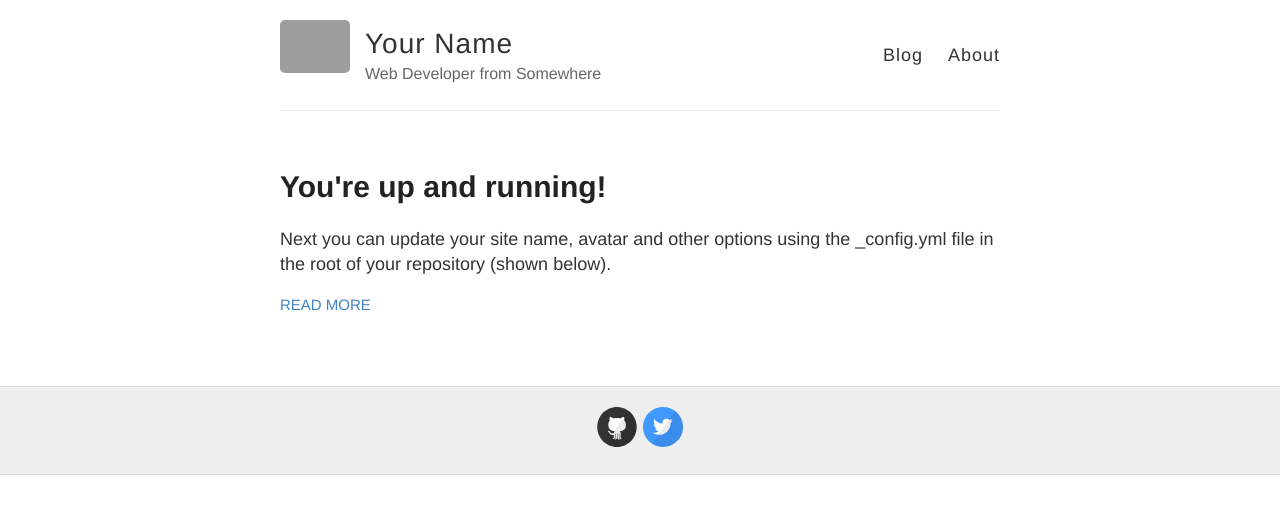
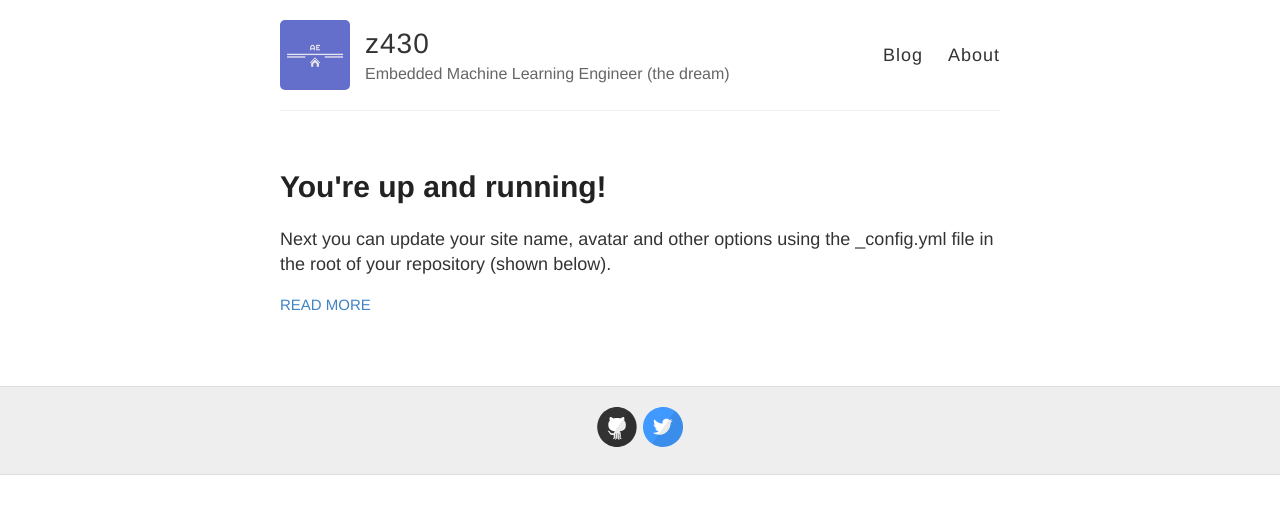
Before and after one commit to z430/z430.github.io, a Jekyll site: the page built from index.html, in a window 1280 px wide. Shown: the top 514 px of the page. Built offline with Jekyll 4.4.1, drawn with Linux system fonts in a browser that asks for light colours; grey boxes are pictures that could not be loaded.

Commit message:
edit config.yml add new logo

```diff
--- a/_config.yml
+++ b/_config.yml
@@ -3,13 +3,13 @@
 #
 
 # Name of your site (displayed in the header)
-name: Your Name
+name: z430
 
 # Short bio or description (displayed in the header)
-description: Web Developer from Somewhere
+description: Embedded Machine Learning Engineer (the dream)
 
 # URL of your avatar or profile pic (you could use your GitHub profile pic)
-avatar: https://raw.githubusercontent.com/barryclark/jekyll-now/master/images/jekyll-logo.png
+avatar: images/logo.png
 
 #
 # Flags below are optional
@@ -21,12 +21,12 @@ footer-links:
   email:
   facebook:
   flickr:
-  github: barryclark/jekyll-now
+  github: z430/z430.github.io
   instagram:
   linkedin:
   pinterest:
   rss: # just type anything here for a working RSS icon
-  twitter: jekyllrb
+  twitter: maystya
   stackoverflow: # your stackoverflow profile, e.g. "users/50476/bart-kiers"
   youtube: # channel/<your_long_string> or user/<user-name>
   googleplus: # anything in your profile username that comes after plus.google.com/
@@ -41,7 +41,7 @@ google_analytics:
 
 # Your website URL (e.g. http://barryclark.github.io or http://www.barryclark.co)
 # Used for Sitemap.xml and your RSS feed
-url:
+url: https://z430.github.io
 
 # If you're hosting your site at a Project repository on GitHub pages
 # (http://yourusername.github.io/repository-name)
```
Also changed, not shown: README.md, images/config.png (deleted), images/first-post.png (deleted), images/jekyll-logo.png (deleted), images/jekyll-now-theme-screenshot.jpg (deleted), images/logo.png (added), images/nlogo.png (added), images/step1.gif (deleted).
